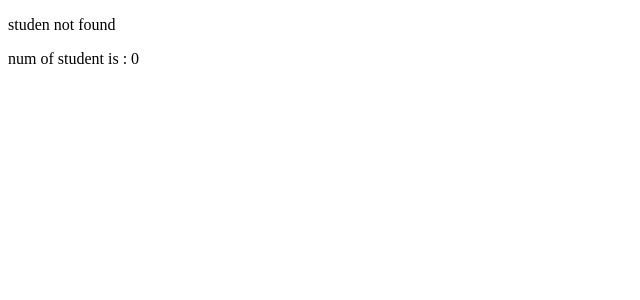
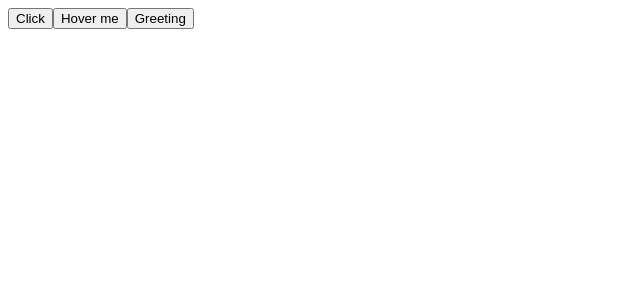
Before and after one commit to chowankumar/ReactQuestions, a React (Vite) app: page / in a window 1280 px wide. Before the commit this address had no page. Shown: the top 300 px of the page, without its empty margins (0-640 px from the left). Built offline with nearby package versions, Linux system fonts and the light colour scheme.

Commit message:
Q 16 done

```diff
--- a/src/App.jsx
+++ b/src/App.jsx
@@ -1,9 +1,9 @@
  import React from 'react'
- import Fifteen from './Fifteen.jsx'
+import { Sixteen } from './Sixteen'
  export const App = () => {
    return (
      <div>
-       <Fifteen/>
+        <Sixteen/>
      </div>
    )
  }
--- /dev/null
+++ b/src/Sixteen.jsx
@@ -0,0 +1,37 @@
+
+
+export const Sixteen = () => {
+
+    const HandleWelcomeUser = (user) => {
+        alert(`hey,${user}`)
+    }
+
+    const handleHover = () => {
+        alert(`hey thanks for hovering me`)
+    }
+
+    return (
+        <>
+            <WelcomeUser
+            onClick={()=> HandleWelcomeUser("chowan")}
+            onMouseEnter={handleHover} />
+        </>
+    )
+
+}
+
+const WelcomeUser = (props) => {
+
+    const handleGreeting=()=>{
+        console.log(`hey user welcome`)
+        props.onClick();
+    }
+    return(
+
+    <>
+        <button onClick={props.onClick}>Click</button>
+        <button onMouseEnter={props.onMouseEnter}>Hover me</button>
+        <button onClick={handleGreeting}>Greeting</button>
+    </>
+    )
+}
```
Also changed, not shown: ReactQuestions.txt.
